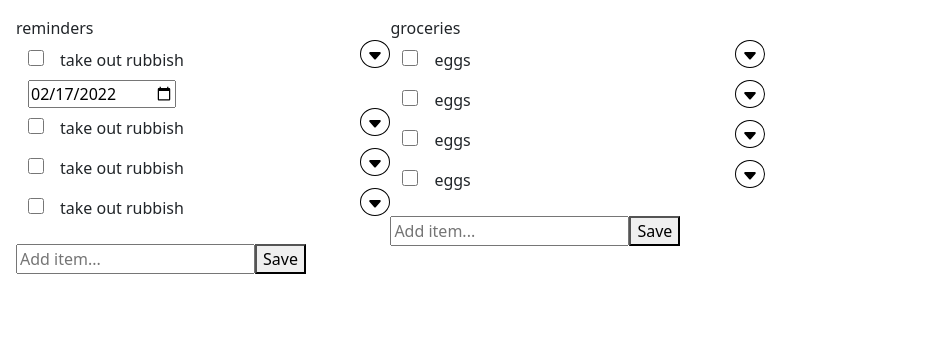
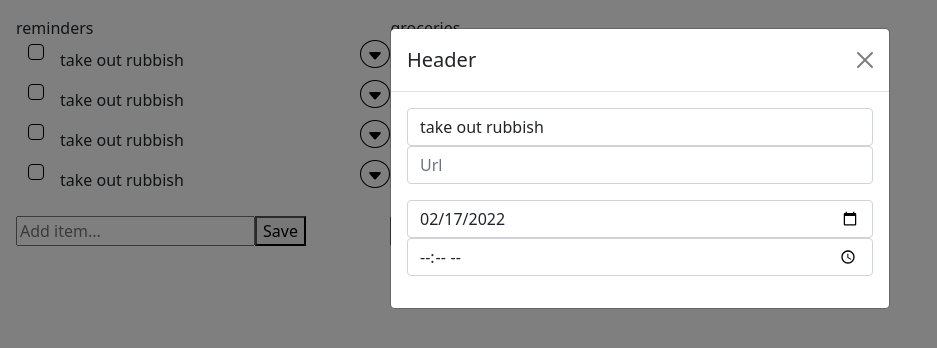
Before and after one commit to ventenni/todo, a React (Create React App) app: page / in a window 1280 px wide. Both pictures are taken after a click on the button 375 px from the left and 54 px from the top of the page. Shown: the top 348 px of the page, without its empty margins (0-937 px from the left). Built offline with nearby package versions, Linux system fonts and the light colour scheme.

Commit message:
Changed collapse to modal in to do item.

```diff
--- a/src/components/ToDoItem.jsx
+++ b/src/components/ToDoItem.jsx
@@ -1,15 +1,29 @@
 import React, { useState } from 'react';
 
 // Reactstrap
-import { Collapse, Container, Row, Col } from 'reactstrap';
+import {
+	Container,
+	Row,
+	Col,
+	Modal,
+	ModalHeader,
+	ModalBody,
+	Input,
+} from 'reactstrap';
 
 const ToDoItem = ({ item, toggleReminder, updateItemDate, updateItemTime }) => {
-	const { id, completed, title, date, time } = item;
-	const [show, setShow] = useState(false);
+	const { id, completed, title, date, time, url } = item;
+
+	const [itemTitle, setItemTitle] = useState(title);
+	const [itemUrl, setItemUrl] = useState(url || '');
+
+	const [modalOpen, setModalOpen] = useState(false);
 
 	const toggleShow = (e) => {
 		e.preventDefault();
-		setShow(!show);
+		// setShow(!show);
+
+		setModalOpen(!modalOpen);
 	};
 
 	const isPastTimeDate = () => {
@@ -39,7 +53,7 @@ const ToDoItem = ({ item, toggleReminder, updateItemDate, updateItemTime }) => {
 			<Container>
 				<Row>
 					<Col>
-						<input
+						<Input
 							type="checkbox"
 							className={`todo-list-item__check`}
 							defaultChecked={completed}
@@ -65,11 +79,36 @@ const ToDoItem = ({ item, toggleReminder, updateItemDate, updateItemTime }) => {
 						</button>
 					</Col>
 				</Row>
+			</Container>
 
-				<Row>
-					<Collapse isOpen={show} tag="div">
+			<Modal isOpen={modalOpen}>
+				<ModalHeader
+					toggle={(e) => toggleShow(e)}
+					backdropTransition={150}
+					modalTransition={150}
+				>
+					Header
+				</ModalHeader>
+				<ModalBody>
+					<div className="modal-section">
+						<Input
+							placeholder="Title"
+							type="text"
+							value={itemTitle}
+							onChange={(e) => setItemTitle(e.target.value)}
+						/>
+
+						<Input
+							placeholder="Url"
+							type="text"
+							value={itemUrl}
+							onChange={(e) => setItemUrl(e.target.value)}
+						/>
+					</div>
+
+					<div className="modal-section">
 						<div>
-							<input
+							<Input
 								type="date"
 								defaultValue={date}
 								onChange={(e) =>
@@ -77,11 +116,10 @@ const ToDoItem = ({ item, toggleReminder, updateItemDate, updateItemTime }) => {
 								}
 							/>
 						</div>
-
-						{/* <div>
-							<input
+						<div>
+							<Input
 								type="time"
-								defaultValue={reminderTimeFormatted}
+								defaultValue={time}
 								onChange={(e) =>
 									updateItemTime(
 										id,
@@ -89,10 +127,13 @@ const ToDoItem = ({ item, toggleReminder, updateItemDate, updateItemTime }) => {
 									)
 								}
 							/>
-						</div> */}
-					</Collapse>
-				</Row>
-			</Container>
+						</div>
+					</div>
+
+					<div className="modal-section"></div>
+					<div className="modal-section"></div>
+				</ModalBody>
+			</Modal>
 		</li>
 	);
 };
--- a/src/redux/todoSlice.js
+++ b/src/redux/todoSlice.js
@@ -96,6 +96,7 @@ export const reminderSlice = createSlice({
 						title: action.payload.newListItem,
 						date: new Date().toString(),
 						completed: false,
+						url: '',
 					});
 				}
 			});
@@ -155,6 +156,26 @@ export const reminderSlice = createSlice({
 
 			addToLocalStorage(state);
 		},
+
+		updateItemTitle: (state, action) => {
+			console.log('update');
+
+			const { itemId, listId, title } = action.payload;
+
+			state.reminders.forEach((list) => {
+				if (list.id === listId) {
+					list.items.forEach((item) => {
+						if (itemId === item.id) {
+							item.title = title;
+						}
+					});
+				}
+			});
+		},
+
+		saveStateToLocalStorage: (state) => {
+			addToLocalStorage(state);
+		},
 	},
 });
 
--- a/src/styles/components/todo-list-item.scss
+++ b/src/styles/components/todo-list-item.scss
@@ -36,3 +36,7 @@
 		border-radius: 100%;
 	}
 }
+
+.modal-section {
+	margin-bottom: 1rem;
+}
```
